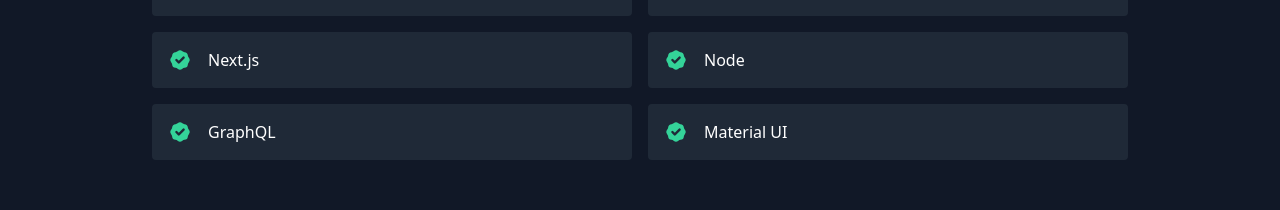
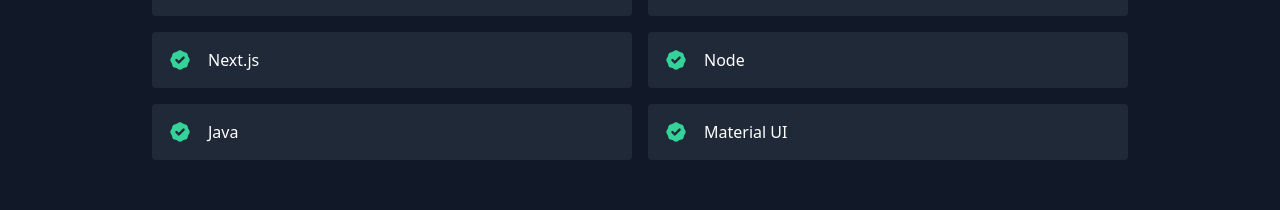
Before and after one commit to simonlj8/portfolio, a React (Create React App) app: page / in a window 1280 px wide. Shown: the part 1689-1899 px from the top of the page. Built offline with nearby package versions, Linux system fonts and the light colour scheme.

Commit message:
Small fixes

```diff
--- a/public/index.html
+++ b/public/index.html
@@ -24,7 +24,7 @@
       work correctly both with client-side routing and a non-root public URL.
       Learn how to configure a non-root public URL by running `npm run build`.
     -->
-    <title>My Portfolio</title>
+    <title>Simon Ljungström</title>
   </head>
   <body>
 
--- a/src/data.js
+++ b/src/data.js
@@ -38,6 +38,6 @@
   "React",
   "Next.js",
   "Node",
-  "GraphQL",
+  "Java",
   "Material UI",
 ];
```
Also changed, not shown: src/components/Contact.js (+0 -9 lines).
